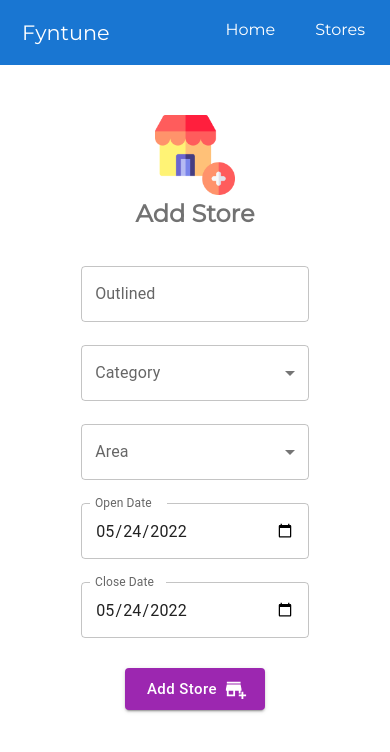
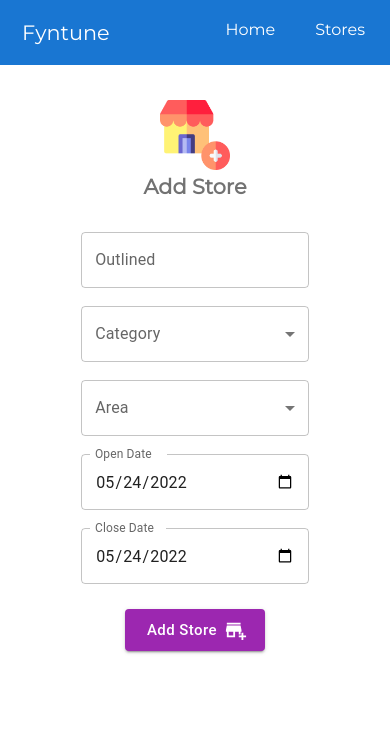
Before and after one commit to optimm/store-app, a React (Create React App) app: page /addstore in a window 390 px wide. Shown: the top 752 px of the page. Built offline with nearby package versions, Linux system fonts and the light colour scheme.

Commit message:
folder structure and redux store

```diff
--- a/src/components/AddStore/addstore.css
+++ /dev/null
@@ -1,45 +0,0 @@
-.add-store-container{
-    width: 50vw;
-padding: 20px 10px;
-    display: block;
-    margin: auto;
-    margin-top: 30px;
-    border-radius: 11px;
-    background: #ffffff;
-    box-shadow: 5px 5px 25px #f7f7f7,
-        -5px -5px 25px #ffffff;
-}
-
-.add-store-icon{
-    height: 80px;
-}
-.add-store-header{
-    font-size: 1.5rem;
-    font-weight: 600;
-    color:rgb(114, 114, 114);
-}
-.add-store-input-container{
-    margin-top: 15px !important;
-}
-.add-store-inputs{
-    width: 90%;
-    display: block;
-    margin: auto;
-}
-.add-store-alpha-inputs{
-    margin-top: 15px !important;
-}
-.add-store-button{
-    margin-top: 30px;
-
-}
-@media screen and (max-width: 899px) {
-    .add-store-container {
-        border: unset;
-        background-color: white;
-        box-shadow: none;
-    }
-        .add-store-container {
-            width: 70vw;
-        }
-}
--- /dev/null
+++ b/src/components/Body/AddStore/addstore.css
@@ -0,0 +1,76 @@
+.main-container {
+    height: 90vh;
+    width: 100%;
+}
+
+.add-store-container {
+    width: 50vw;
+    display: block;
+    padding: 30px 10px;
+    margin: auto;
+    margin-top: 50px;
+    border-radius: 11px;
+    background: #ffffff;
+    box-shadow: 0px 3px 3px -2px rgb(0 0 0 / 20%), 0px 3px 4px 0px rgb(0 0 0 / 14%), 0px 1px 8px 0px rgb(0 0 0 / 12%);
+}
+
+.add-store-icon {
+    height: 80px;
+}
+
+.add-store-header {
+    font-size: 1.5rem;
+    font-weight: 600;
+    color: rgb(114, 114, 114);
+}
+
+.add-store-input-container {
+    margin-top: 15px !important;
+}
+
+.add-store-inputs {
+    width: 90%;
+    display: block;
+    margin: auto;
+}
+
+.add-store-alpha-inputs {
+    margin-top: 15px !important;
+}
+
+.add-store-button {
+    margin-top: 40px;
+
+}
+
+@media screen and (max-width: 899px) {
+    .add-store-container {
+        border: unset;
+        background-color: white;
+        box-shadow: none;
+        padding: 10px;
+        margin-top: 25px;
+    }
+
+    .add-store-container {
+        width: 70vw;
+    }
+
+    .add-store-alpha-inputs {
+        margin-top: 10px !important;
+    }
+
+    .add-store-icon {
+        height: 70px;
+    }
+
+    .add-store-header {
+        font-size: 1.3rem;
+
+    }
+
+    .add-store-button {
+        margin-top: 25px;
+
+    }
+}
--- a/src/components/AddStore/index.jsx
+++ b/src/components/Body/AddStore/index.jsx
@@ -41,7 +41,7 @@ const AddStore = () => {
   const categoryData = ["all", "grocery", "butcher", "baker", "chemist", "stationery"];
   const areas = ["all", "pune", "thane", "mumbai suburban", "nashik", "nagpur", "ahmednagar"];
   return (
-    <>
+    <div className="main-container">
       <div className="add-store-container">
         <img src="./images/addstore.png" className="add-store-icon"></img>
         <p className="add-store-header">Add Store</p>
@@ -132,7 +132,7 @@ const AddStore = () => {
         </div>
 
       </div>
-    </>
+    </div>
   );
 };
 
```
Also changed, not shown: src/App.jsx (+4 -4 lines), src/app/store.js (added), src/components/Body/Catalogue/StoreItem/horizontal.jsx (renamed from src/components/Catalogue/StoreItem/horizontal.jsx), src/components/Body/Catalogue/StoreItem/storeitem.css (renamed from src/components/Catalogue/StoreItem/storeitem.css), src/components/Body/Catalogue/catalogue.css (renamed from src/components/Catalogue/catalogue.css), src/components/Body/Catalogue/index.jsx (renamed from src/components/Catalogue/index.jsx), src/components/Body/Home/index.jsx (renamed from src/components/Home/index.jsx), src/components/Header/index.jsx (renamed from src/components/Navbar/index.jsx), src/components/Header/nav.css (renamed from src/components/Navbar/nav.css).
